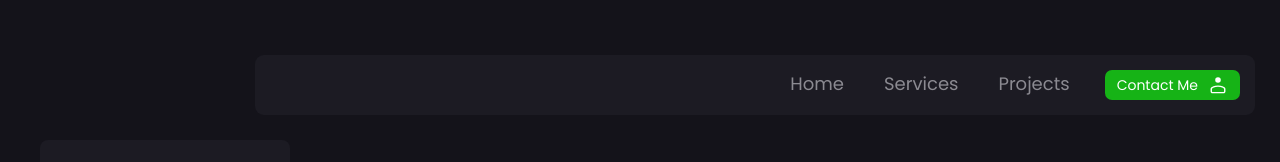
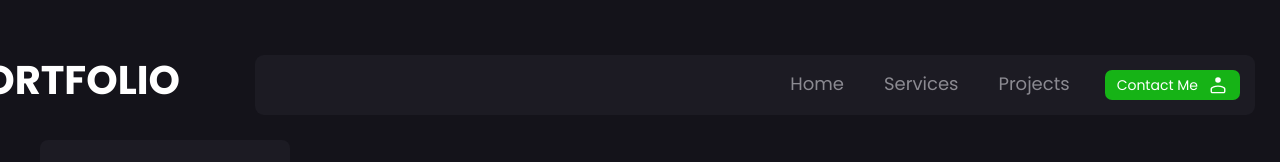
Before and after one commit to FasihDagia/portfolio, a plain HTML site: page index.html in a window 1280 px wide. Shown: the top 162 px of the page. Drawn offline with Linux system fonts and the light colour scheme.

Commit message:
added portfolio heading

```diff
--- a/index.css
+++ b/index.css
@@ -56,6 +56,12 @@ header {
 nav {
     display: flex;
     justify-content: end;
+}
+nav h1{
+    margin: 50px;
+    color: var(--text-secondry);
+    margin-bottom: 0px;
+    font-size: 40px;
 }
 
 .nav1 {
--- a/index.html
+++ b/index.html
@@ -12,7 +12,7 @@
 <body>
     <header>
         <nav>
-            <h1></h1>
+            <h1>PORTFOLIO</h1>
             <div class="nav1">
                 <div class="nav">
                     <a href="#home" class="nava">Home</a>
```
